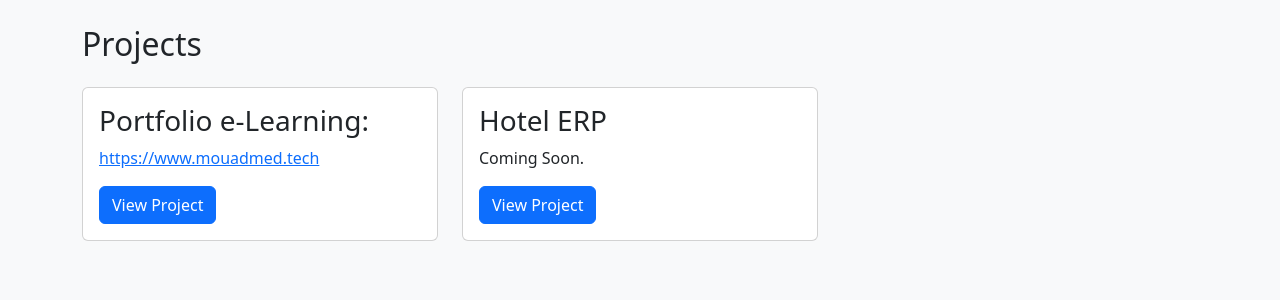
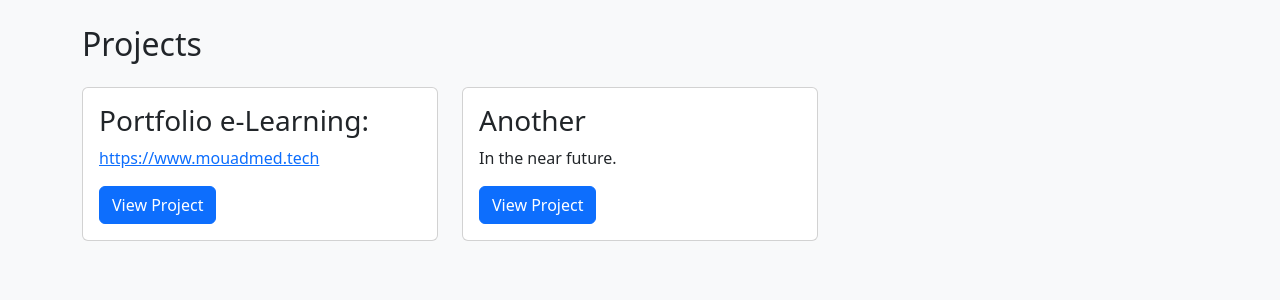
Before and after one commit to balmed/MyLandingPage, a Jekyll site: the page index.html, which Jekyll copies as it is, in a window 1280 px wide. Shown: the part 721-1021 px from the top of the page. Built offline with Jekyll 4.4.1, drawn with Linux system fonts in a browser that asks for light colours.

Commit message:
Update index.html
Modify index9

```diff
--- a/index.html
+++ b/index.html
@@ -66,8 +66,8 @@
         <div class="col-lg-4 mb-4">
           <div class="card">
             <div class="card-body">
-              <h3 class="card-title">Hotel ERP</h3>
-              <p class="card-text">Coming Soon.</p>
+              <h3 class="card-title">Another</h3>
+              <p class="card-text">In the near future.</p>
               <a href="#" class="btn btn-primary">View Project</a>
             </div>
           </div>
```
